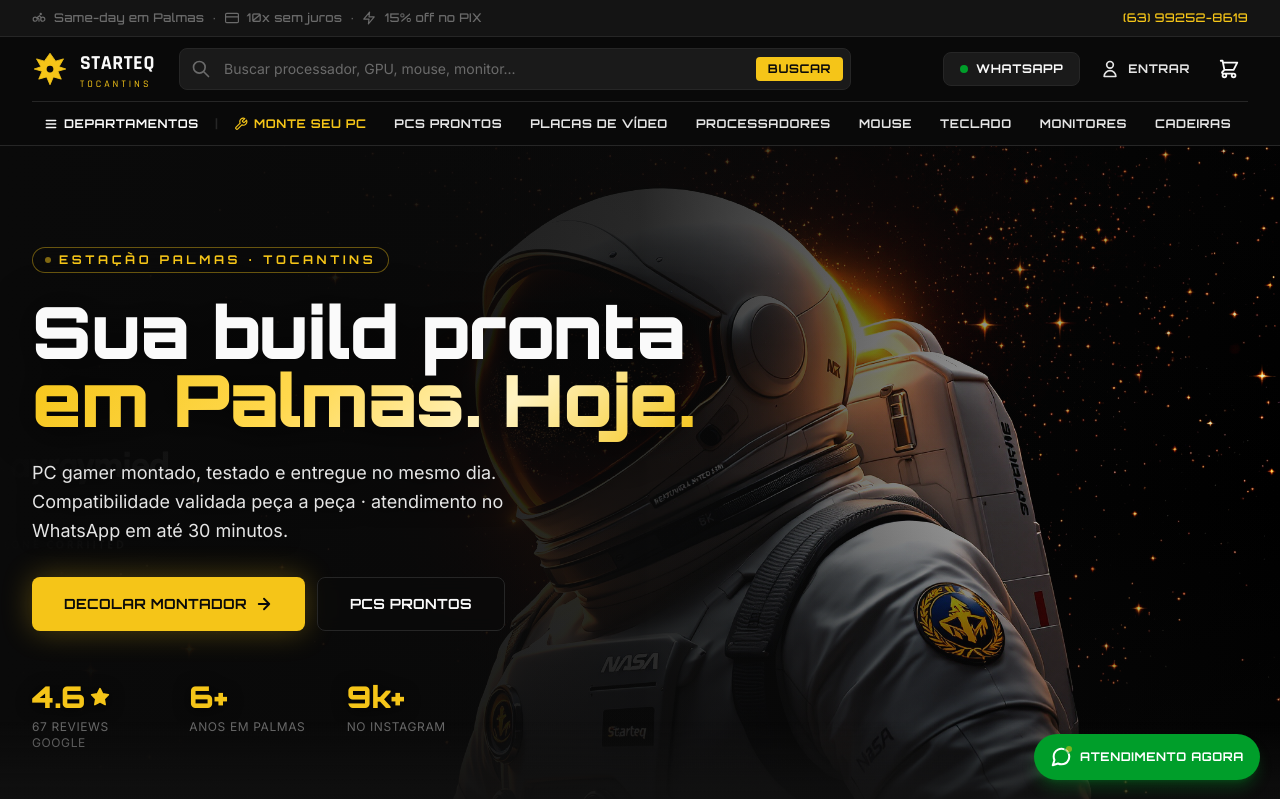
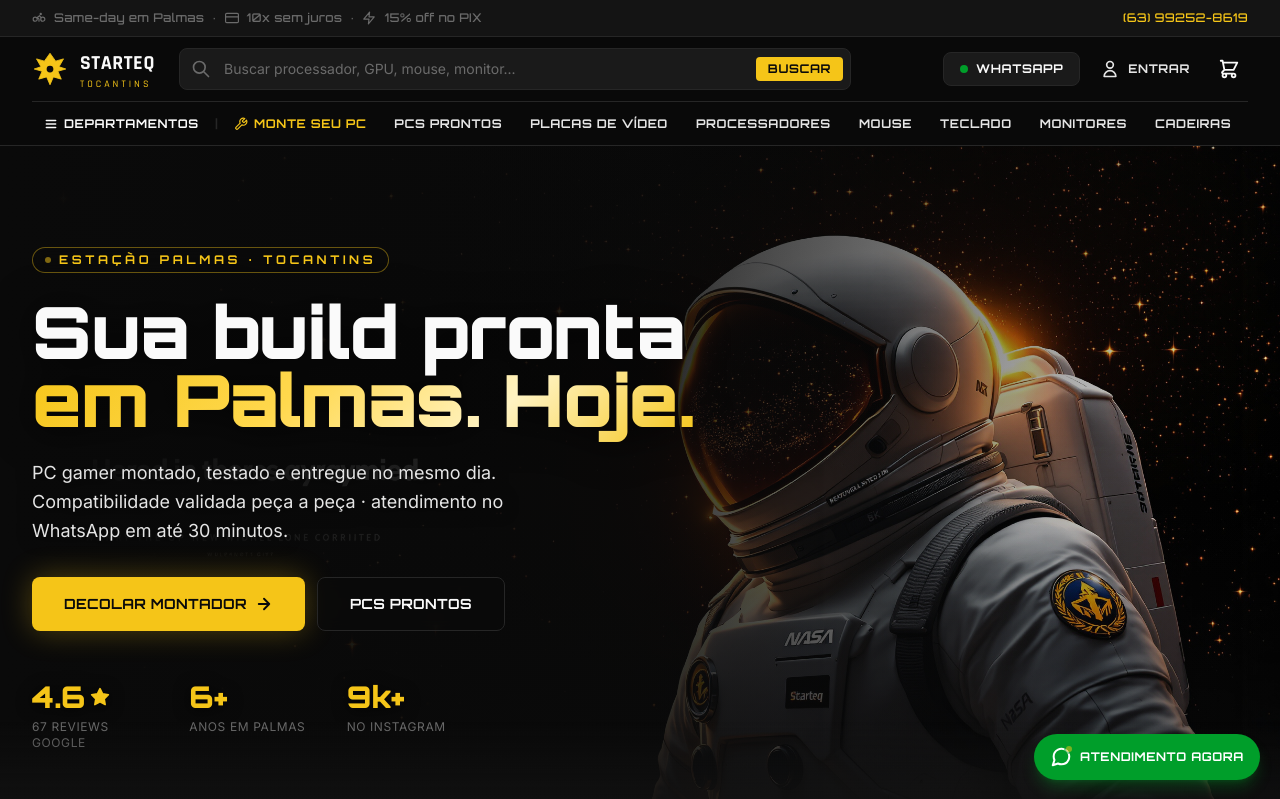
Before and after one commit to ImpulsoDigital063/Starteq, a Next.js app: page / in a window 1280 px wide. Shown: the top 799 px of the page. Built offline with nearby package versions, Linux system fonts and the light colour scheme.

Commit message:
hero desktop · empurra astronauta pra direita (object-position calc 100%+80px) + meteoros com mix-blend-screen passam atras do astronauta · remove scale anterior

```diff
--- a/src/app/page.tsx
+++ b/src/app/page.tsx
@@ -46,10 +46,8 @@
           sizes="(min-width: 768px) 100vw, 1px"
           className="hidden md:block object-cover"
           style={{
-            objectPosition: "right center",
-            transform: "scale(1.18)",
-            transformOrigin: "right center",
-            filter: "brightness(1.18) saturate(1.12) contrast(1.05)",
+            objectPosition: "calc(100% + 80px) center",
+            filter: "brightness(1.05) saturate(1.05)",
           }}
         />
 
@@ -60,8 +58,11 @@
         {/* Gradient fino topo+base · fade pra preto puro · sutil pra preservar brilho */}
         <div className="absolute inset-0 bg-gradient-to-b from-starteq-black/25 via-transparent to-starteq-black/50 pointer-events-none" />
 
-        {/* Meteoros sutis sobre a imagem · mantém movimento */}
-        <Meteors />
+        {/* Meteoros · mix-blend-mode screen faz eles "passarem atrás" do astronauta
+           (visíveis nas zonas pretas do fundo, invisíveis nas zonas claras da imagem) */}
+        <div className="absolute inset-0 pointer-events-none" style={{ mixBlendMode: "screen" }}>
+          <Meteors />
+        </div>
 
         <div className="relative max-w-7xl mx-auto px-4 sm:px-6 lg:px-8 py-12 md:py-16 lg:py-24 w-full">
           <div className="max-w-2xl">
```
